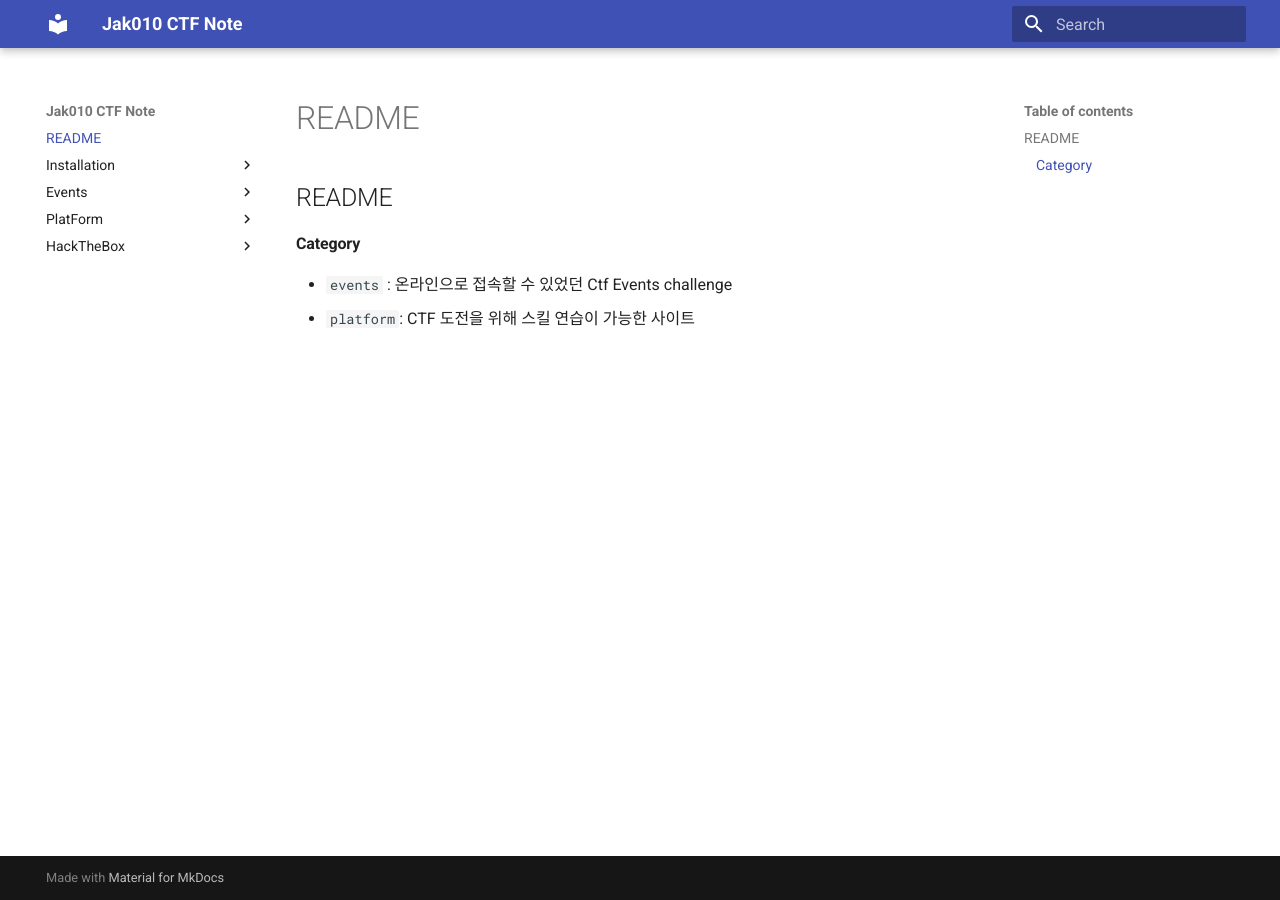
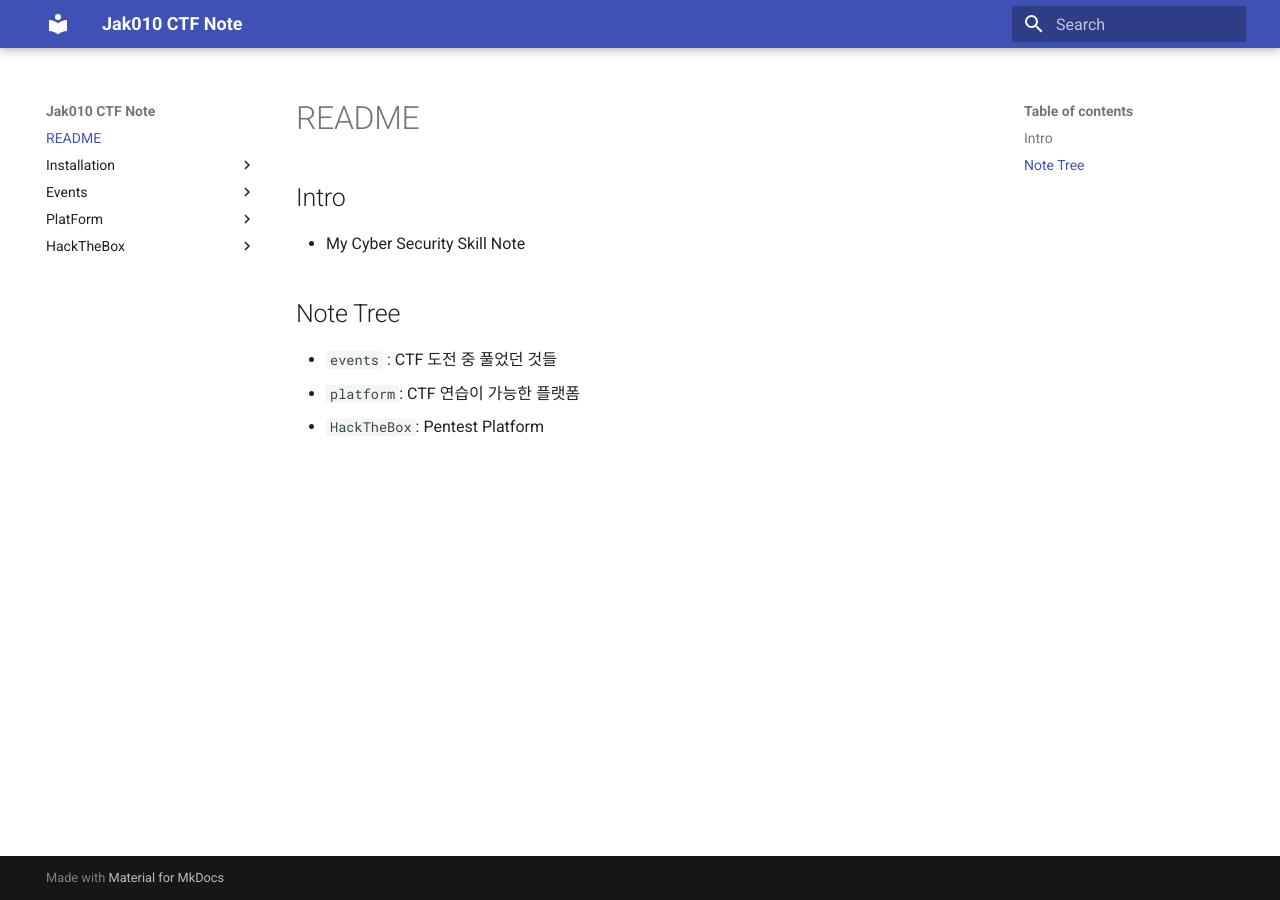
Before and after one commit to jak010/cyberNote, an MkDocs documentation site: the page built from docs/readme.md, in a window 1280 px wide. Built offline with MkDocs 1.6.1 and Material for MkDocs 9.7.7, drawn with Linux system fonts in a browser that asks for light colours.

Commit message:
Readme up

```diff
--- a/docs/readme.md
+++ b/docs/readme.md
@@ -1,6 +1,9 @@
-## README
+
+## Intro
+  - My Cyber Security Skill Note
 
 
-#### Category
-  - `events` : 온라인으로 접속할 수 있었던 Ctf Events challenge
-  - `platform`: CTF 도전을 위해 스킬 연습이 가능한 사이트
+## Note Tree
+  - `events` : CTF 도전 중 풀었던 것들
+  - `platform`: CTF 연습이 가능한 플랫폼
+  - `HackTheBox`: Pentest Platform
```
